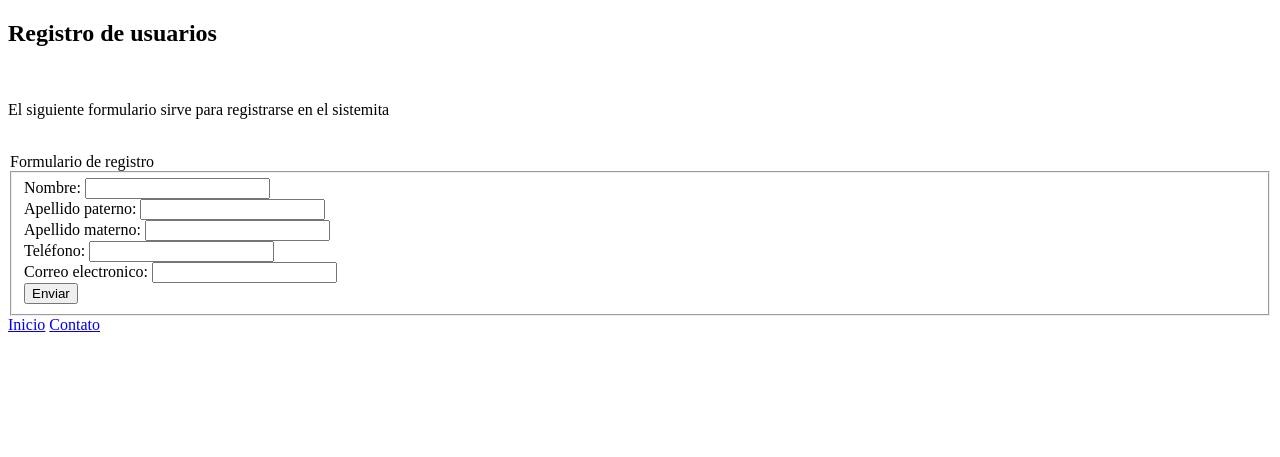
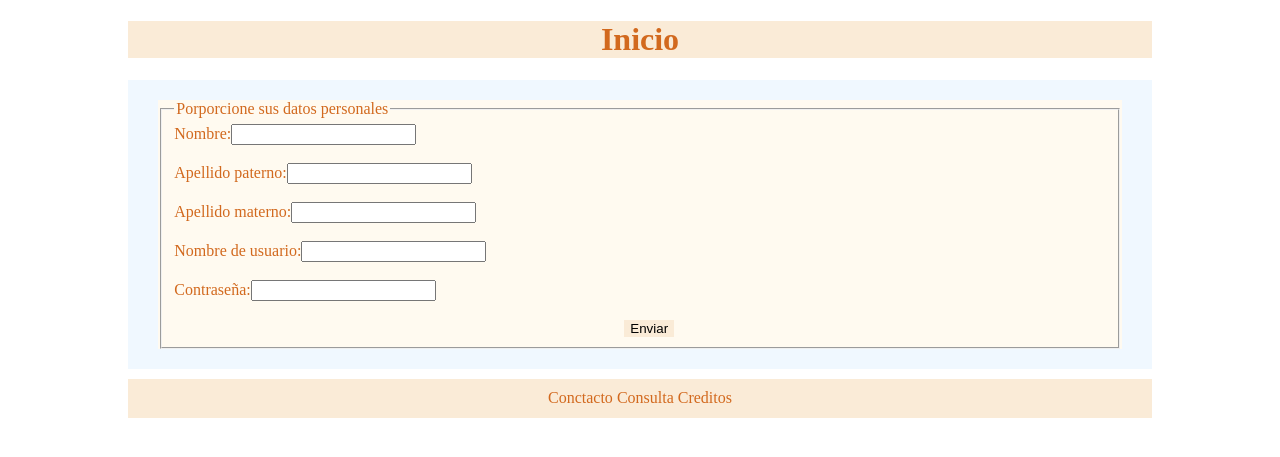
Before and after one commit to sorlac001/3pcgarcia, a PHP site: page / in a window 1280 px wide. Shown: the top 457 px of the page. Run offline with PHP 8.4, Linux system fonts and the light colour scheme; some libraries are stand-ins or nearby versions.

Commit message:
Agregado de estilos

```diff
--- /dev/null
+++ b/css/main.css
@@ -0,0 +1,65 @@
+*{
+	box-sizing:border-box;
+}
+
+body{
+	width: 1024px;
+	margin:auto;
+}
+
+a{
+	text-decoration:none;
+	color:chocolate;
+}
+
+a:focus, a:hover{
+    color: #ff0000;
+    outline: #ff0000 dotted 3px;
+    text-decoration: underline;
+    padding: 2px;
+}
+.boton{
+	background-color: antiquewhite;
+	border: antiquewhite 0px solid;
+	margin-left: 450px;
+}
+.boton:focus, .boton:hover{
+	outline: #ff0000 dotted 3px;
+	text-decoration: underline;
+}
+
+li{
+	list-style-type: none;
+}
+
+.header{
+	background-color:antiquewhite;
+	Color:chocolate;
+	text-align: center;
+}
+
+.contenido{
+	padding:1%;
+	background-color:aliceblue;
+	Color:darkblue;
+}
+
+.formulario{
+	margin:2%;
+	margin-top:1%;
+	margin-bottom:1%;
+	background-color:floralwhite;
+	color:chocolate;
+}
+
+.footer{
+	margin-top:1%;
+	padding:1%;
+	background-color:antiquewhite;
+	Color:chocolate;
+	text-align: center;
+}
+
+.centro{
+	text-align: center;
+}
--- a/index.php
+++ b/index.php
@@ -1,49 +1,38 @@
-<!DOCTYPE html>
-
+<!DOCTYPE HTML>
 <html>
 	<head>
-		<meta charset = "utf-8"/>
-		<meta name = "viewport" content = "width=device-width"/>
-		<link rel = "stylesheet" href = "css/registro.css"/>
-		<title>Registro</title>
+		<meta charset='UTF-8'>
+		<link rel="stylesheet" type="text/css" href="css/main.css">
+		<title>Index</title>
 	</head>
-
-	<body>
-		<div class = "pagina">
-		<h2>Registro de usuarios</h2>
-		</br>
-		<p>El siguiente formulario sirve para registrarse en el sistemita</p>
-		</br>
-
-		<div class = "formulario">
-		<form method = "post" action="alta_registro.php">
-			<legend>Formulario de registro</legend>
-			<fieldset>
-				<label for = "nombre">Nombre: </label>
-				<input name = "nombre" type = "text" required/>
-				</br>
-				<label for = "apellidoP">Apellido paterno: </label>
-				<input name = "apPaterno" type = "text" required/>
-				</br>
-				<label for = "apellidoM">Apellido materno: </label>
-				<input name = "apMaterno" type = "text"/>
-				</br>
-				<label for = "telefono">Tel&eacute;fono: </label>
-				<input name = "telefono" type = "text" required/>
-				</br>
-				<label for = "email">Correo electronico: </label>
-				<input name = "email" type = "email" required/>
-				</br>
-				<input type = "submit" name = "enviar" value = "Enviar"/>
-			</fieldset>
-		</form>
+		<body>
+		<div class="header">
+			<h1>Inicio</h1>
 		</div>
-		<a href = "creditos.php">Inicio</a>
-		<a href = "contacto.php">Contato</a>
+		<div class="contenido">
+			<div class="formulario">
+				<form action="alta.php" method="post">
+					<fieldset>
+						<legend>Porporcione sus datos personales</legend>
+						<label for="nombre">Nombre:</label><input type="text" name="nombre" required><br /><br />
+						<label for="apaterno">Apellido paterno:</label><input type="text" name="apaterno" required><br /><br />
+						<label for="amaterno">Apellido materno:</label><input type="text" name="amaterno"><br /><br/>
+						<label for="user">Nombre de usuario:</label><input type="text" name="user" required><br /><br />
+						<label for="pass">Contraseña:</label><input type="password" name="pass" required><br /><br />
+						<input class="boton" type="submit" value="Enviar">
+					</fieldset>
+				</form>
+			</div>
+		</div>
+		<div class="footer">
+			<a href="contacto.php">Conctacto</a>
+			<a href="consulta.php">Consulta</a>
+			<a href="creditos.php">Creditos</a>
 		</div>
 	</body>
-		<script src="jquery-3.3.1.js"></script>
-		<script src="jquery.validate.js"></script>
+		<script src="js/jquery-3.3.1.js"></script>
+		<script src="js/main.js"></script>
+		<script src="js/jquery.validate.js"></script>
 		<script>
 			$("#formulario").validate();
 		</script>
```
Also changed, not shown: consulta.php (added, +21 -0 lines), contacto.php (+12 -8 lines), creditos.php (+15 -12 lines).
